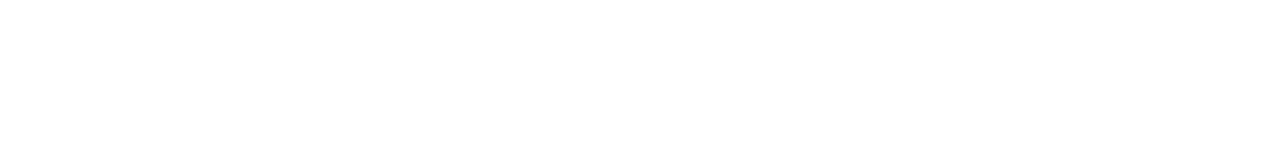
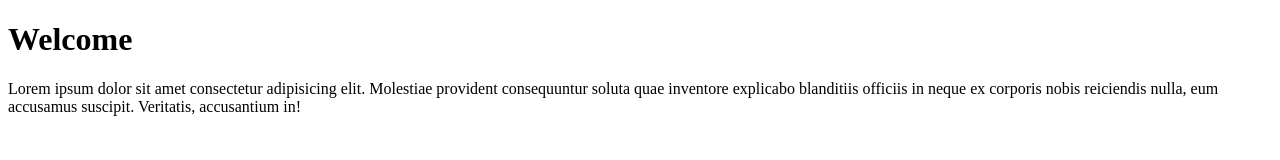
Before and after one commit to Asynodo/mc-mall, a plain HTML site: page index.html in a window 1280 px wide. Drawn offline with Linux system fonts and the light colour scheme.

Commit message:
Add welcoming text to home page

```diff
--- a/index.html
+++ b/index.html
@@ -6,6 +6,7 @@
     <title>Home Page</title>
 </head>
 <body>
-
+    <h1>Welcome</h1>
+    <p>Lorem ipsum dolor sit amet consectetur adipisicing elit. Molestiae provident consequuntur soluta quae inventore explicabo blanditiis officiis in neque ex corporis nobis reiciendis nulla, eum accusamus suscipit. Veritatis, accusantium in!</p>
 </body>
 </html>
```
